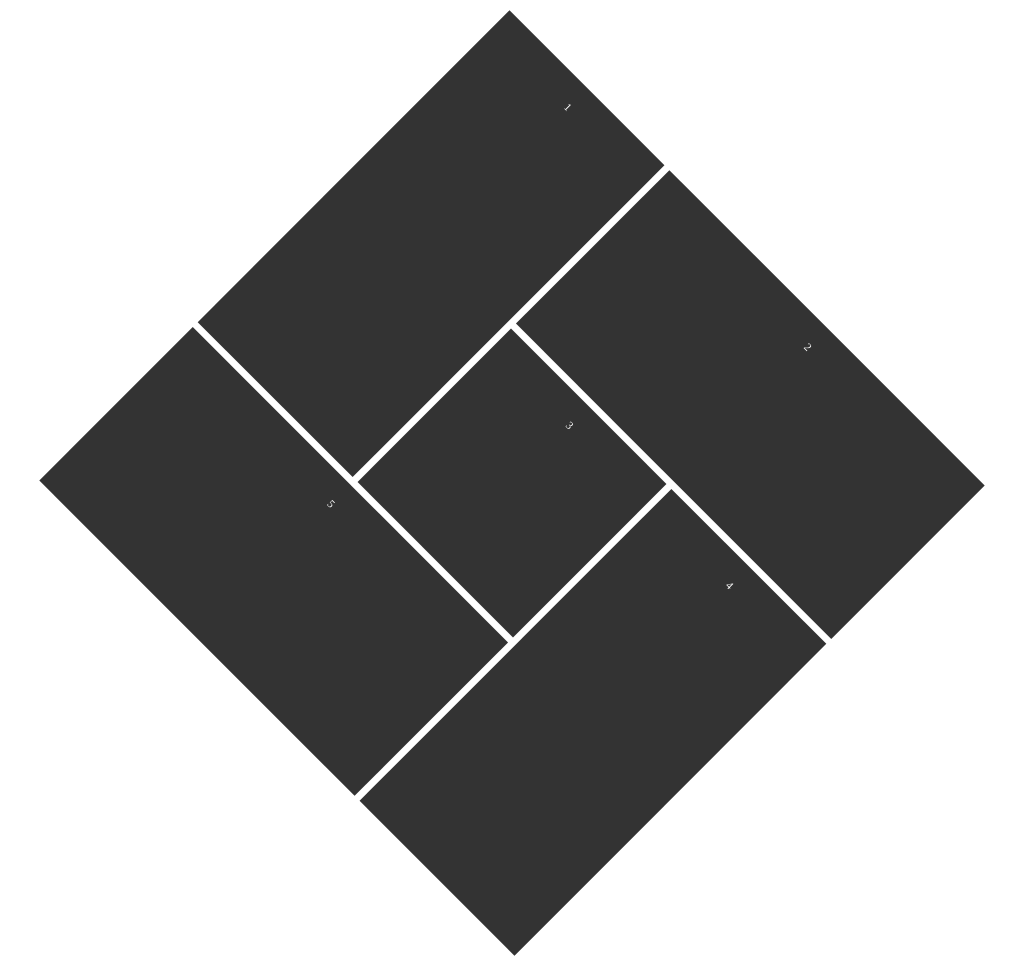
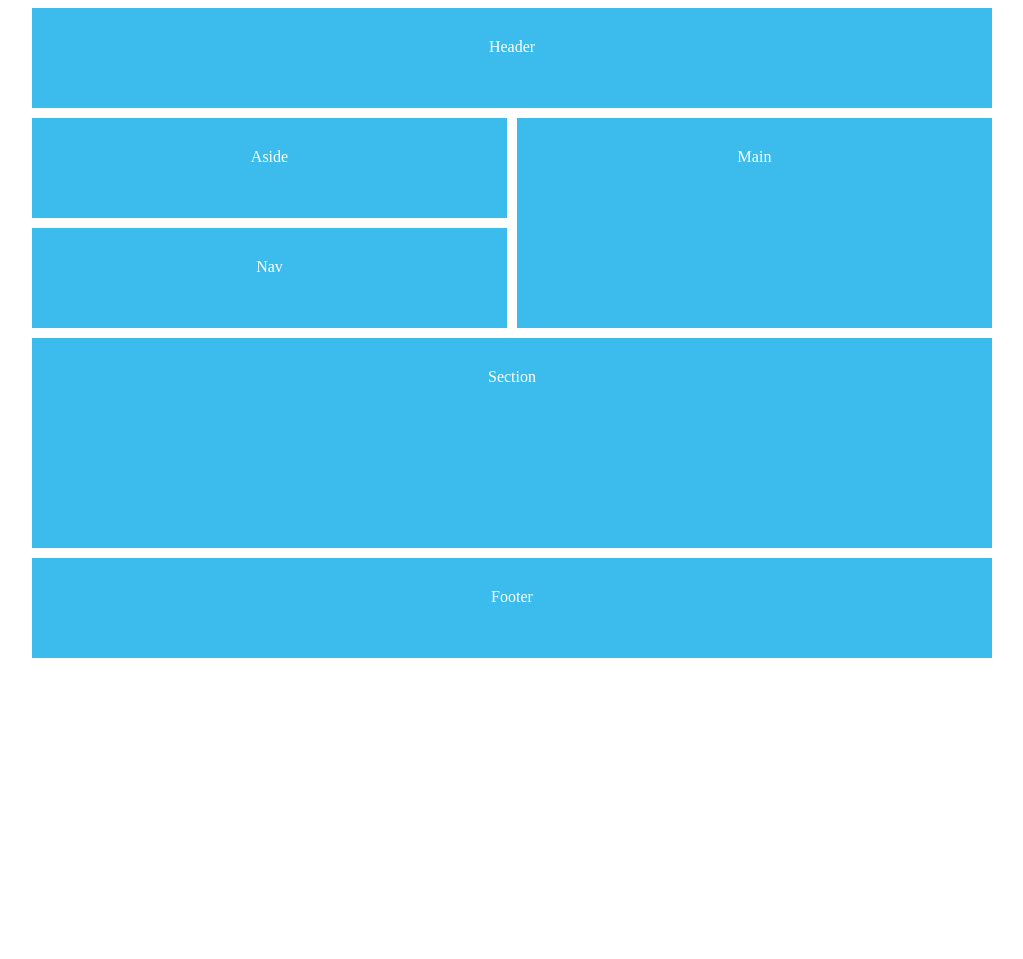
Before and after one commit to james-hope-isa/ISA-Prework, a plain HTML site: page grid/index.html in a window 1280 px wide. Shown: the whole page, without its empty margins (128-1151 px from the left). After the commit the page ends 800 px from the top, so only its background shows below. Drawn offline with Linux system fonts and the light colour scheme.

Commit message:
Grid Tutorial films #9-#10

```diff
--- a/grid/index.html
+++ b/grid/index.html
@@ -10,11 +10,12 @@
 <body>
     <div id="content">
 
-        <div class="one">1</div>
-        <div class="two">2</div>
-        <div class="three">3</div>
-        <div class="four">4</div>
-        <div class="five">5</div>
+        <header>Header</header>
+        <main>Main</main>
+        <section>Section</section>
+        <aside>Aside</aside>
+        <nav>Nav</nav>
+        <footer>Footer</footer>
 
     </div>
 </body>
--- a/grid/style.css
+++ b/grid/style.css
@@ -3,41 +3,69 @@ body{
     font-family: 'Nunito Semibold';
     text-align: center;
 }
-#content {
-    display: grid;
-    grid-template-columns: repeat(6, 1fr);
-    grid-auto-rows: minmax(150px, auto);
-    grid-gap: 10px;
-    max-width: 960px;
-    margin: 0 auto;
-}
 
-#content div{
-    background: #333;
+#content > *{
+    background: #3bbced;
     padding: 30px;
 }
 
-.one{
-    grid-column: 1/3;
-    grid-row: 1/5;
+header{
+    grid-area: header;
 }
-.two{
-    grid-column: 3/7;
-    grid-row: 1/3;
+main{
+    grid-area: main;
 }
-.three{
-    grid-column:3/5;
-    grid-row: 3/5;
+section{
+    grid-area: section;
 }
-.four{
-    grid-column:5/7;
-    grid-row:3/7;
+aside{
+    grid-area: aside;
 }
-.five{
-    grid-column: 1/5;
-    grid-row: 5/7;
+nav{
+    grid-area: nav;
+}
+footer{
+    grid-area: footer;
 }
 
 #content {
-    transform: rotateZ(45deg) scale(0.7)
+    display: grid;
+    grid-template-columns: repeat(4, 1fr);
+    grid-auto-rows: minmax(100px, auto);
+    max-width: 960px;
+    margin: 0 auto;
+    grid-gap:10px;
+    grid-template-areas:
+    "header header header header"
+    "footer footer footer footer"
+    "main main main main"
+    "main main main main"
+    "aside aside nav nav"
+    "section section section section"
+    "section section section section";
 }
+
+@media screen and (min-width:760px){
+    #content {
+        display: grid;
+        grid-template-columns: repeat(4, 1fr);
+        grid-auto-rows: minmax(100px, auto);
+        max-width: 960px;
+        margin: 0 auto;
+        grid-gap:10px;
+        grid-template-areas:
+        "header header header header"
+        "aside aside main main"
+        "nav nav main main"
+        "section section section section"
+        "section section section section"
+        "footer footer footer footer"
+    }
+
+
+
+
+
+
+
+}
```
